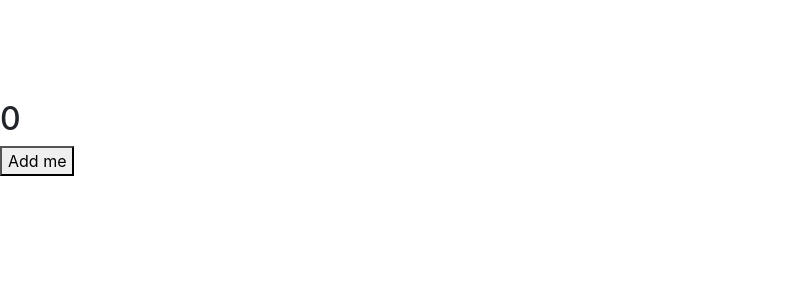
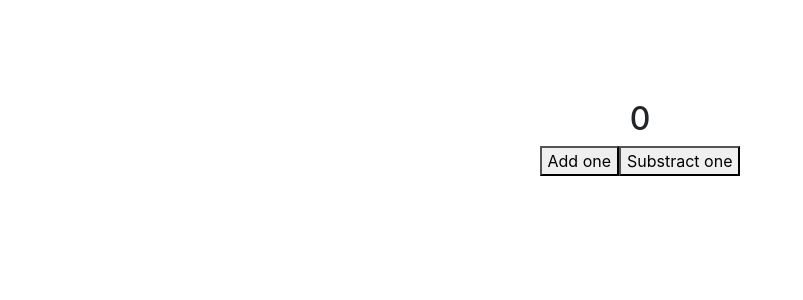
Before and after one commit to YodgorbekSheraliyev/EatTurkish, a React (Create React App) app: page / in a window 1280 px wide. Shown: the top 300 px of the page, without its empty margins (0-803 px from the left). Built offline with nearby package versions, Linux system fonts and the light colour scheme.

Commit message:
createContext Hook

```diff
--- a/src/App.css
+++ b/src/App.css
@@ -1,3 +1,3 @@
-.app {
+.App {
   text-align: center;
 }
--- a/src/App.js
+++ b/src/App.js
@@ -4,11 +4,12 @@ import { useContext } from "react";
 import { MyContext } from "./Components/ExampleContext";
 
 function App() {
-  const {count, handleCount} = useContext(MyContext);
+  const {count, increaseCount, decreaseCount} = useContext(MyContext);
   return (
     <div className="App">
       <h2>{count}</h2>
-      <button>Add me</button>
+      <button onClick={()=>{increaseCount()}}>Add one</button>
+      <button onClick={()=>{decreaseCount()}}>Substract one</button>
     </div>
   );
 }
--- a/src/Components/ExampleContext.jsx
+++ b/src/Components/ExampleContext.jsx
@@ -5,12 +5,15 @@ export const MyContext = createContext();
 export const MyProvider = ({children}) => {
     const [count, setCount] = useState(0);
 
-    const handleCount = () => {
+    const increaseCount = () => {
         setCount(count+1);
+    }
+    const decreaseCount = () => {
+        setCount(count-1);
     }
 
     return(
-        <MyContext.Provider value={{count, handleCount}}>
+        <MyContext.Provider value={{count, increaseCount, decreaseCount}}>
             {children}
         </MyContext.Provider>
     )
```
